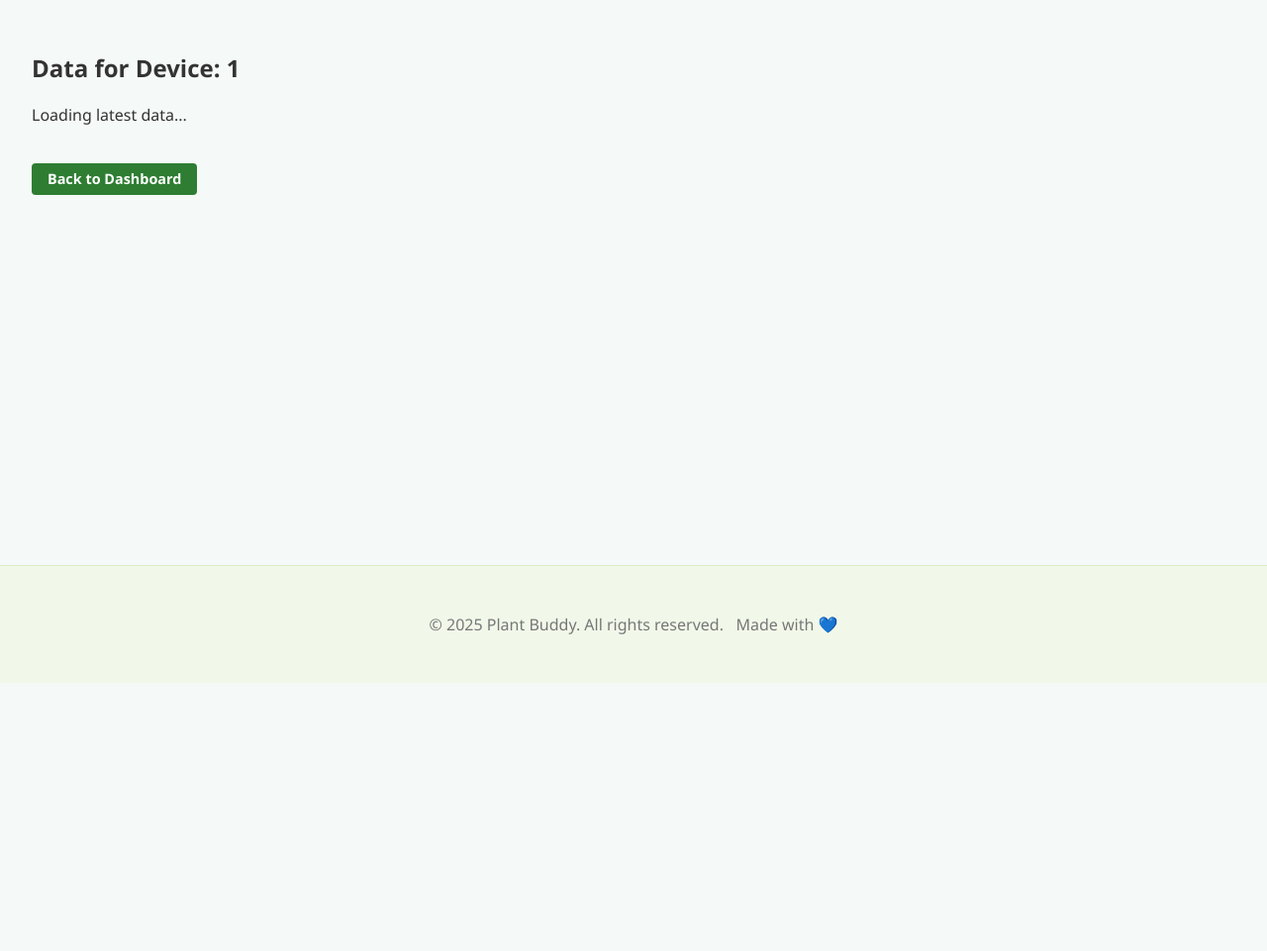
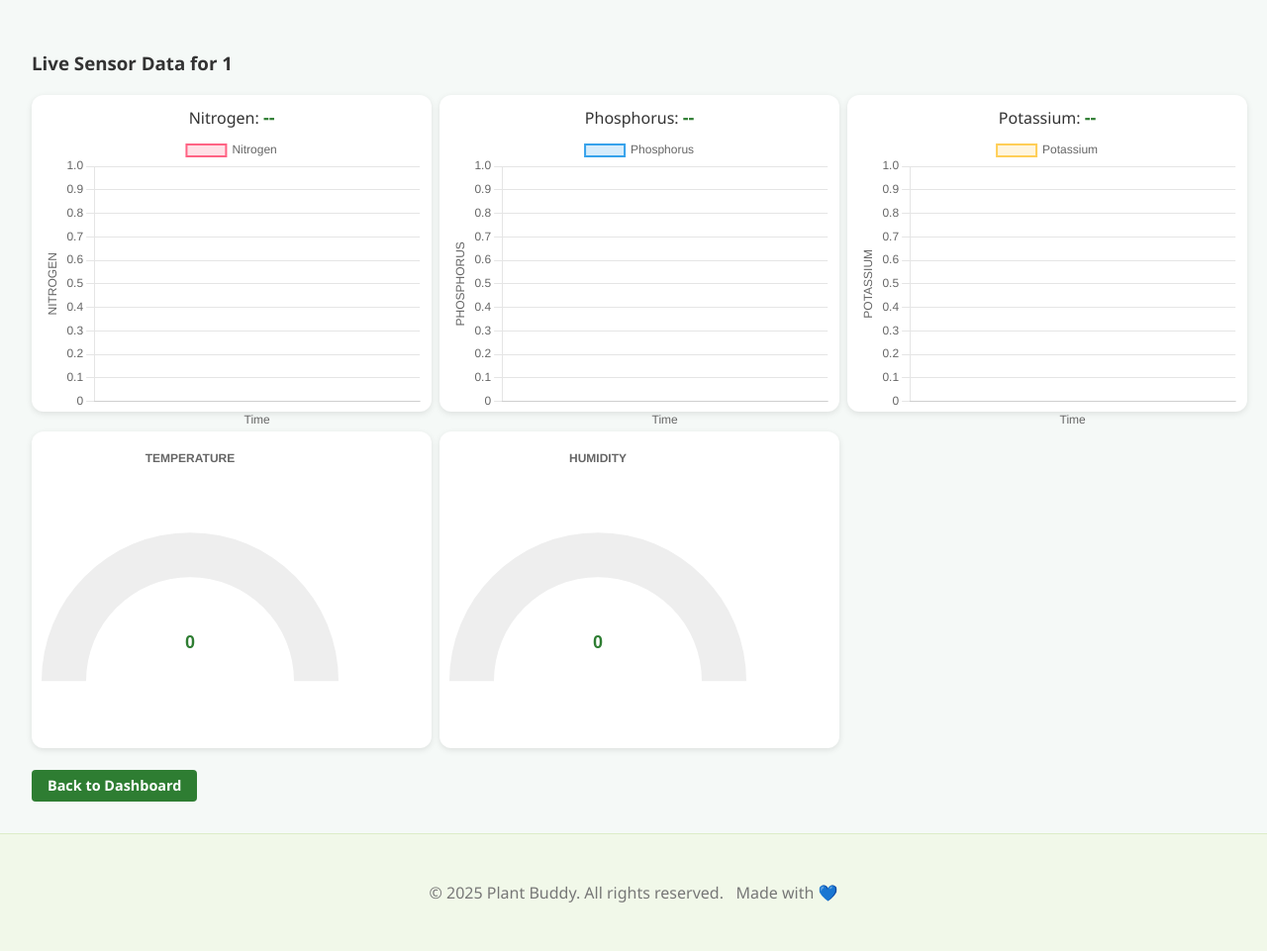
Before and after one commit to Shivansh21git/Plant-Buddy, a Django app: page /device/1/data/ in a window 1280 px wide. Shown: the part 110-1071 px from the top of the page at 99% size. Before the commit the page ends 800 px from the top, so only its background shows below. Run offline with Django 5.2, Linux system fonts and the light colour scheme; the visitor is signed in with stand-in values (Sample User, id 1).

Commit message:
chats updated before making a PWA

```diff
--- a/core/templates/core/base.html
+++ b/core/templates/core/base.html
@@ -16,7 +16,7 @@
   <section class="hero">
     <div class="container">
       <h1>Welcome to <span class="brand">Krishi Sarthi</span></h1>
-      <p>Your smart companion for monitoring soil moisture and plant health.</p>
+      <p>Your smart companion for monitoring soil health and nutrition.</p>
       {% if not user.is_authenticated %}
         <a href="{% url 'login' %}" class="btn-primary">Get Started</a>
       {% else %}
@@ -29,7 +29,13 @@
 
 
   {% include 'core/footer.html' %}
+
+
+{% comment %} {% block extra_scripts %}
   <script src="https://cdn.jsdelivr.net/npm/chart.js"></script>
+  <link rel="stylesheet" href="https://cdn.jsdelivr.net/npm/simple-datatables@latest/dist/style.css">
+  <script src="https://cdn.jsdelivr.net/npm/simple-datatables@latest"></script>
+{% endblock %} {% endcomment %}
 
 </body>
 </html>
--- a/core/templates/core/device_data.html
+++ b/core/templates/core/device_data.html
@@ -3,42 +3,268 @@
 {% block title %}Device Data{% endblock %}
 
 {% block content %}
-  <h2>Data for Device: {{ device_id }}</h2>
+<h3>Live Sensor Data for {{ device_id }}</h3>
 
-  <div id="device-data">
-    <p>Loading latest data...</p>
+<div class="chart-grid">
+
+  <!-- Nitrogen -->
+  <div class="chart-container">
+    <div class="npk-values">
+      <span>Nitrogen: <strong id="n_value">--</strong></span>
+    </div>
+    <canvas id="nChart"></canvas>
   </div>
 
-  <br>
-  <a href="{% url 'dashboard' %}" class="btn-primary">Back to Dashboard</a>
+  <!-- Phosphorus -->
+  <div class="chart-container">
+    <div class="npk-values">
+      <span>Phosphorus: <strong id="p_value">--</strong></span>
+    </div>
+    <canvas id="pChart"></canvas>
+  </div>
+
+  <!-- Potassium -->
+  <div class="chart-container">
+    <div class="npk-values">
+      <span>Potassium: <strong id="k_value">--</strong></span>
+    </div>
+    <canvas id="kChart"></canvas>
+  </div>
+
+  <!-- Temperature -->
+  <div class="chart-container"><canvas id="TChart"></canvas></div>
+  <!-- Humidity -->
+  <div class="chart-container"><canvas id="HChart"></canvas></div>
+</div>
+
+
+<style>
+  .chart-grid {
+    display: grid;
+    grid-template-columns: repeat(auto-fit, minmax(350px, 1fr));
+    gap: 20px;
+    margin-top: 20px;
+  }
+
+  .chart-container {
+    width: 98%;
+    height: 300px;
+    background: #fff;
+    border-radius: 12px;
+    box-shadow: 0 2px 6px rgba(0,0,0,0.1);
+    padding: 10px;
+  }
+</style>
+<style>
+  .npk-values {
+    text-align: center;
+    font-size: 16px;
+    font-weight: 500;
+    color: #333;
+    margin-bottom: 6px;
+  }
+
+  .npk-values strong {
+    color: #2e7d32;
+    font-size: 18px;
+  }
+</style>
+
+
+<script src="https://cdn.jsdelivr.net/npm/chart.js"></script>
 
 <script>
+
+  // Custom plugin to draw value text inside doughnut charts
+const centerTextPlugin = {
+  id: 'centerText',
+  afterDraw(chart) {
+    if (chart.config.type !== 'doughnut') return;
+
+    const { ctx, chartArea: { width, height } } = chart;
+    const dataset = chart.data.datasets[0];
+    const value = dataset.data[0];
+    const label = chart.config.options.plugins.title.text;
+
+    ctx.save();
+    ctx.font = 'bold 18px sans-serif';
+    ctx.fillStyle = '#2e7d32';
+    ctx.textAlign = 'center';
+    ctx.textBaseline = 'middle';
+
+    // Draw the value (you can customize font size and Y-offset)
+    ctx.fillText(`${value}`, width / 2, height / 1.3);
+
+    ctx.restore();
+  }
+};
+
+// Register plugin globally
+Chart.register(centerTextPlugin);
+
+let charts = {};
+const dataStore = {
+  timestamps: [],
+  nitrogen: [],
+  phosphorus: [],
+  potassium: [],
+  temperature: [],
+  humidity: []
+};
+
+function chartType(key) {
+  return ['nitrogen', 'phosphorus', 'potassium'].includes(key) ? 'line' : 'doughnut';
+}
+
+function getColor(key) {
+  const colors = {
+    nitrogen: 'rgba(255, 99, 132, 1)',
+    phosphorus: 'rgba(54, 162, 235, 1)',
+    potassium: 'rgba(255, 206, 86, 1)',
+    temperature: 'rgba(255, 159, 64, 1)',
+    humidity: 'rgba(75, 192, 192, 1)'
+  };
+  return colors[key];
+}
+
+function getUColor(key) {
+  const colors = {
+    nitrogen: 'rgba(255, 99, 132, 0.2)',
+    phosphorus: 'rgba(54, 162, 235, 0.2)',
+    potassium: 'rgba(255, 206, 86, 0.2)',
+    temperature: 'rgba(255, 159, 64, 0.2)',
+    humidity: 'rgba(75, 192, 192, 0.2)'
+  };
+  return colors[key];
+}
+
+function initCharts() {
+  const ctxMap = {
+    nChart: 'nitrogen',
+    pChart: 'phosphorus',
+    kChart: 'potassium',
+    TChart: 'temperature',
+    HChart: 'humidity'
+  };
+
+  for (const [id, key] of Object.entries(ctxMap)) {
+    const ctx = document.getElementById(id).getContext('2d');
+    const type = chartType(key);
+
+    if (type === 'line') {
+      charts[key] = new Chart(ctx, {
+        type,
+        data: {
+          labels: dataStore.timestamps,
+          datasets: [{
+            label: key.charAt(0).toUpperCase() + key.slice(1),
+            data: dataStore[key],
+            borderColor: getColor(key),
+            backgroundColor: getUColor(key),
+            borderWidth: 2,
+            tension: 0.3,
+            fill: true
+          }]
+        },
+        options: {
+          responsive: true,
+          maintainAspectRatio: false,
+          scales: {
+            x: { title: { display: true, text: 'Time' } },
+            y: { title: { display: true, text: key.toUpperCase() } }
+          }
+        }
+      });
+    }
+else if (type === 'doughnut') {
+  charts[key] = new Chart(ctx, {
+    type: 'doughnut',
+    data: {
+      labels: [key, 'blank'],
+      datasets: [{
+        label: key,
+        data: [0, 100], // [current value, remaining]
+        backgroundColor: [getColor(key), '#eee'],
+        borderWidth: 0,
+        cutout: '70%'
+      }]
+    },
+    options: {
+      responsive: true,
+      rotation: -90,
+      circumference: 180, // half circle
+      plugins: {
+        legend: { display: false },
+        title: { display: true, text: key.toUpperCase() },
+        tooltip: {
+          filter: (item) => item.dataIndex === 0, // only first slice
+          callbacks: {
+            label: (context) => {
+              const val = context.parsed;
+              if (key === 'temperature') return `Temp: ${val} °C`;
+              if (key === 'humidity') return `Humidity: ${val} %`;
+              return `${key}: ${val}`;
+            }
+          }
+        },
+        centerText: { } // enables center-text plugin
+      },
+      interaction: { mode: 'nearest', intersect: true },
+      hover: { mode: 'nearest', intersect: true }
+    }
+  });
+}
+  }
+}
+
+function updateData(newData) {
+  const now = new Date().toLocaleTimeString();
+
+  if (dataStore.timestamps.length > 10) {
+    for (let key in dataStore) dataStore[key].shift();
+  }
+
+  dataStore.timestamps.push(now);
+  dataStore.nitrogen.push(newData.nitrogen);
+  dataStore.phosphorus.push(newData.phosphorus);
+  dataStore.potassium.push(newData.potassium);
+  dataStore.temperature.push(newData.temperature);
+  dataStore.humidity.push(newData.humidity);
+  // Update numerical display
+  document.getElementById("n_value").textContent = newData.nitrogen.toFixed(1);
+  document.getElementById("p_value").textContent = newData.phosphorus.toFixed(1);
+  document.getElementById("k_value").textContent = newData.potassium.toFixed(1);
+
+
+  // Update charts
+  for (let key in charts) {
+    const chart = charts[key];
+
+    if (chart.config.type === 'line') {
+      chart.update();
+    } else if (chart.config.type === 'doughnut') {
+      // Update half gauge
+      let value = newData[key];
+      if (key === 'humidity') value = Math.min(value, 100); // limit
+      chart.data.datasets[0].data = [value, 100 - value];
+      chart.update();
+    }
+  }
+}
+
 function fetchDeviceData() {
   fetch("{% url 'device_data_json' device_id %}")
     .then(response => response.json())
     .then(data => {
-          if (data.nitrogen !== undefined) {
-            document.getElementById("device-data").innerHTML = `
-              <table class="device-table">
-                <tr><th>N</th><td>${data.nitrogen}</td></tr>
-                <tr><th>P</th><td>${data.phosphorus}</td></tr>
-                <tr><th>K</th><td>${data.potassium}</td></tr>
-                <tr><th>TEMP</th><td>${data.temperature}</td></tr>
-                <tr><th>HUM</th><td>${data.humidity}</td></tr>
-                <tr><th>Last Updated</th><td>${data.timestamp}</td></tr>
-              </table>
-            `;
-          } else {
-            document.getElementById("device-data").innerHTML = "<p>No data found for this device.</p>";
-          }
+      if (data.nitrogen !== undefined) updateData(data);
     })
-        .catch(error => {
-          console.error("Error fetching data:", error);
-        });
+    .catch(error => console.error("Error fetching data:", error));
 }
 
-    // Fetch every 5 seconds
-    setInterval(fetchDeviceData, 5000);
-    fetchDeviceData();
+initCharts();
+setInterval(fetchDeviceData, 10000);
 </script>
+
+<br>
+<a href="{% url 'dashboard' %}" class="btn-primary">Back to Dashboard</a>
 {% endblock %}
```
Lines whose indentation alone changed are shown as unchanged.
